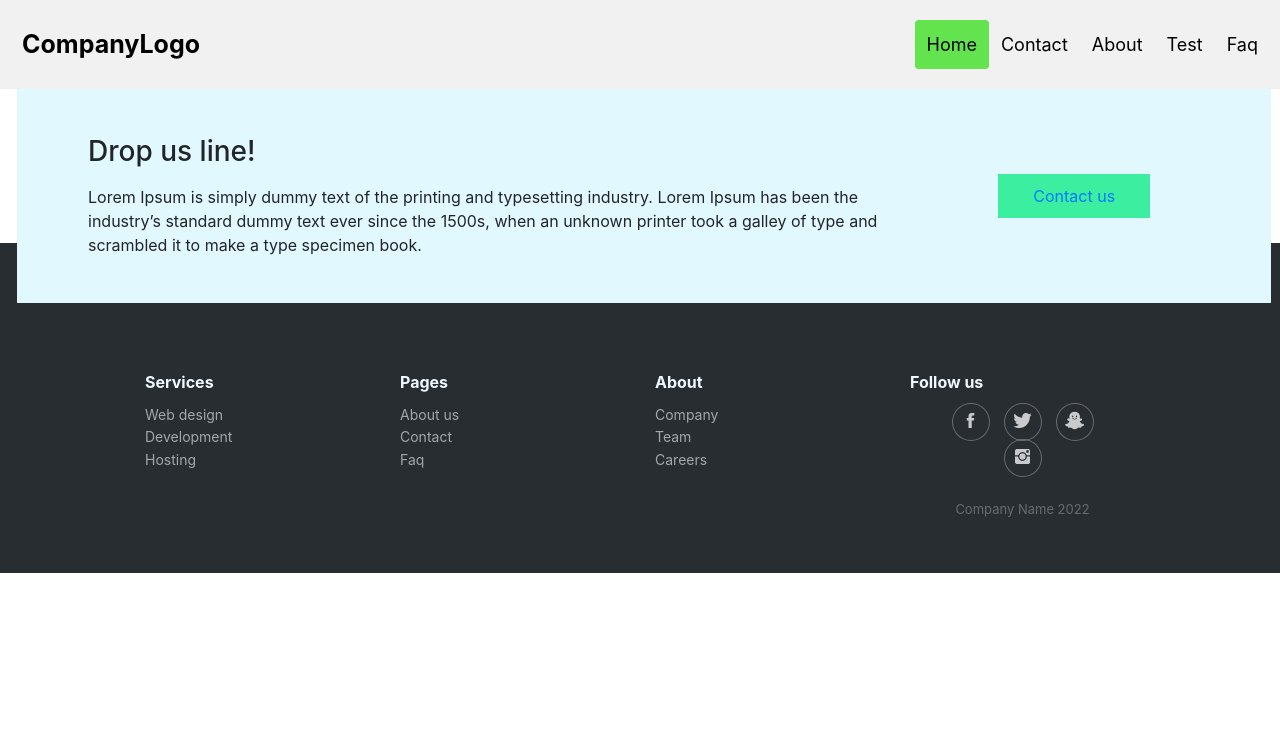
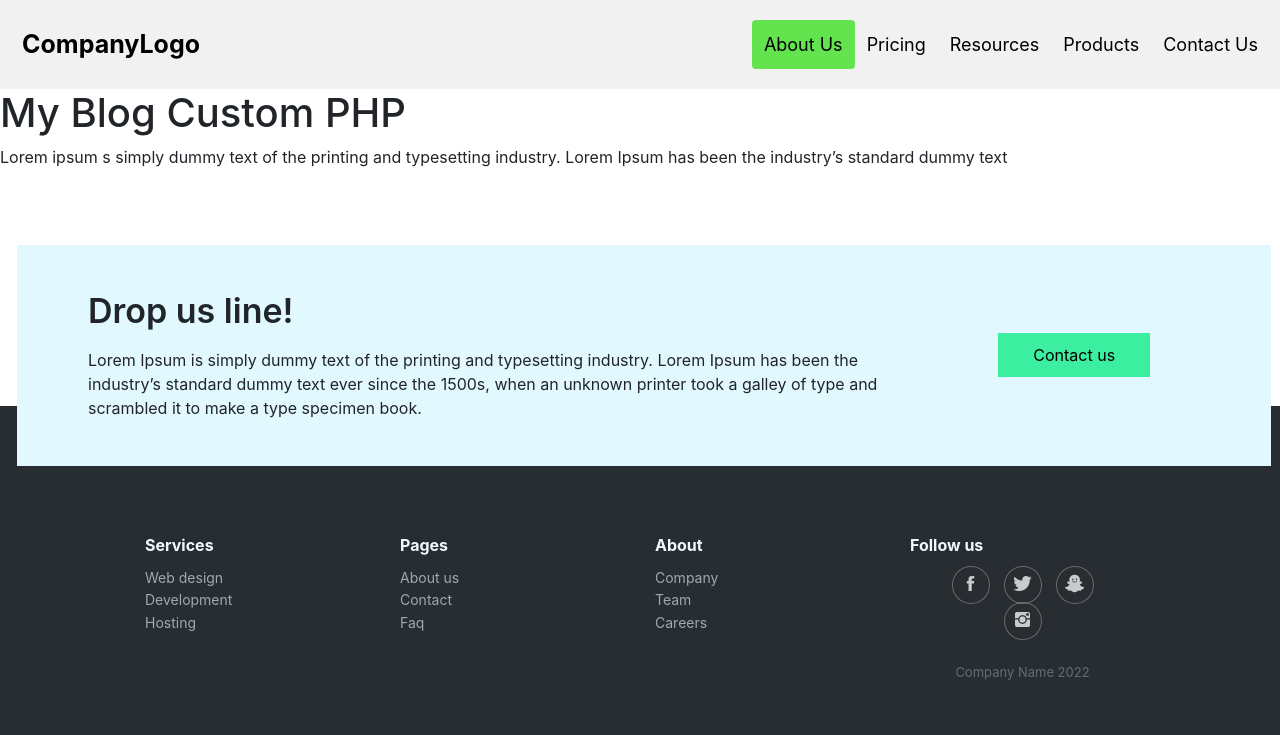
Before and after one commit to aner2007/task, a PHP site: page / in a window 1280 px wide. Shown: the top 735 px of the page. Run offline with PHP 8.4, Linux system fonts and the light colour scheme; data that the repository does not hold is empty; some libraries are stand-ins or nearby versions.

Commit message:
add drop us div

```diff
--- a/css/custom.css
+++ b/css/custom.css
@@ -27,10 +27,15 @@
     margin-bottom: -60px;
     width: 98%;
     margin-left: 17px;
+    margin-top:60px;
 }
 .drop-left{
     width: 72%;
     padding-left: 41px;
+}
+.drop-left h3{
+    font-size: 34px;
+    font-weight: 600;
 }
 .drop-btn{
   display: block;
@@ -38,4 +43,7 @@
   color: #000;
   background: #3cee9f;
   padding: 10px 35px;
+   }
+.drop-btn a{
+    color:#000;
 }
--- a/includes/header.php
+++ b/includes/header.php
@@ -2,11 +2,11 @@
     <div class="header-menu">
     <a href="#default" class="logo">CompanyLogo</a>
     <div class="header-right">
-        <a class="active" href="#home">Home</a>
-        <a href="#contact">Contact</a>
-        <a href="#about">About</a>
-         <a href="#faqt">Test</a>
-        <a href="#test">Faq</a>
+        <a class="active" href="#about">About Us</a>
+        <a href="#pricing">Pricing</a>
+        <a href="#resources">Resources</a>
+         <a href="products">Products</a>
+        <a href="#contact">Contact Us</a>
     </div>
     </div>
 </div>
--- a/index.php
+++ b/index.php
@@ -4,7 +4,12 @@
 <style><?php include 'css/header.css'; ?></style>
 <style><?php include 'css/footer.css'; ?></style>
 
-
+<div class="blog-title">
+    <div class="blog-content">
+       <h1>My Blog Custom PHP</h1>
+       <p>Lorem ipsum s simply dummy text of the printing and typesetting industry. Lorem Ipsum has been the industry’s standard dummy text</p>
+    </div>
+</div>
 
 <div id="post-container">
 
```
